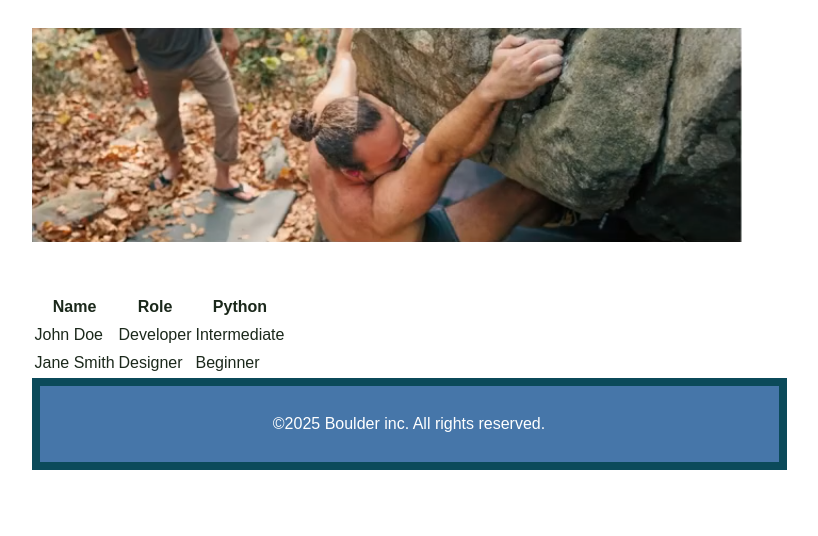
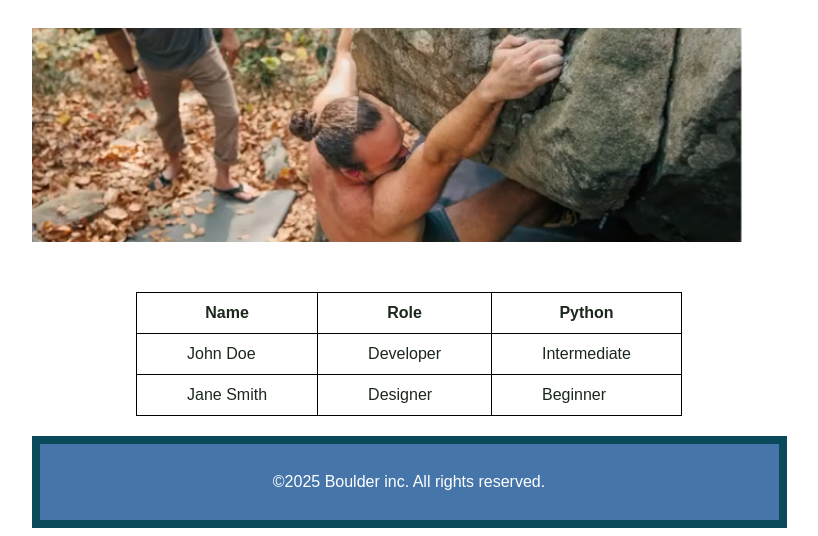
Before and after one commit to tresoruwizeye/Learning-html-css, a plain HTML site: page Getting-started.html in a window 1280 px wide. Shown: the part 941-1477 px from the top of the page, without its empty margins (231-1049 px from the left). Before the commit the page ends 1419 px from the top, so only its background shows below. Drawn offline with Linux system fonts and the light colour scheme.

Commit message:
adjusted the table

```diff
--- a/style.css
+++ b/style.css
@@ -113,6 +113,21 @@ header {
   }
 }
 
+table {
+  border-collapse: collapse;
+  margin-block: 20px;
+  display: flex;
+  justify-content: center;
+}
+
+table th,
+table td {
+  border: 1px solid black;
+  padding: 8px 50px;
+  word-break: break-word;
+  white-space: nowrap;
+}
+
 footer {
   text-align: center;
 }
```
